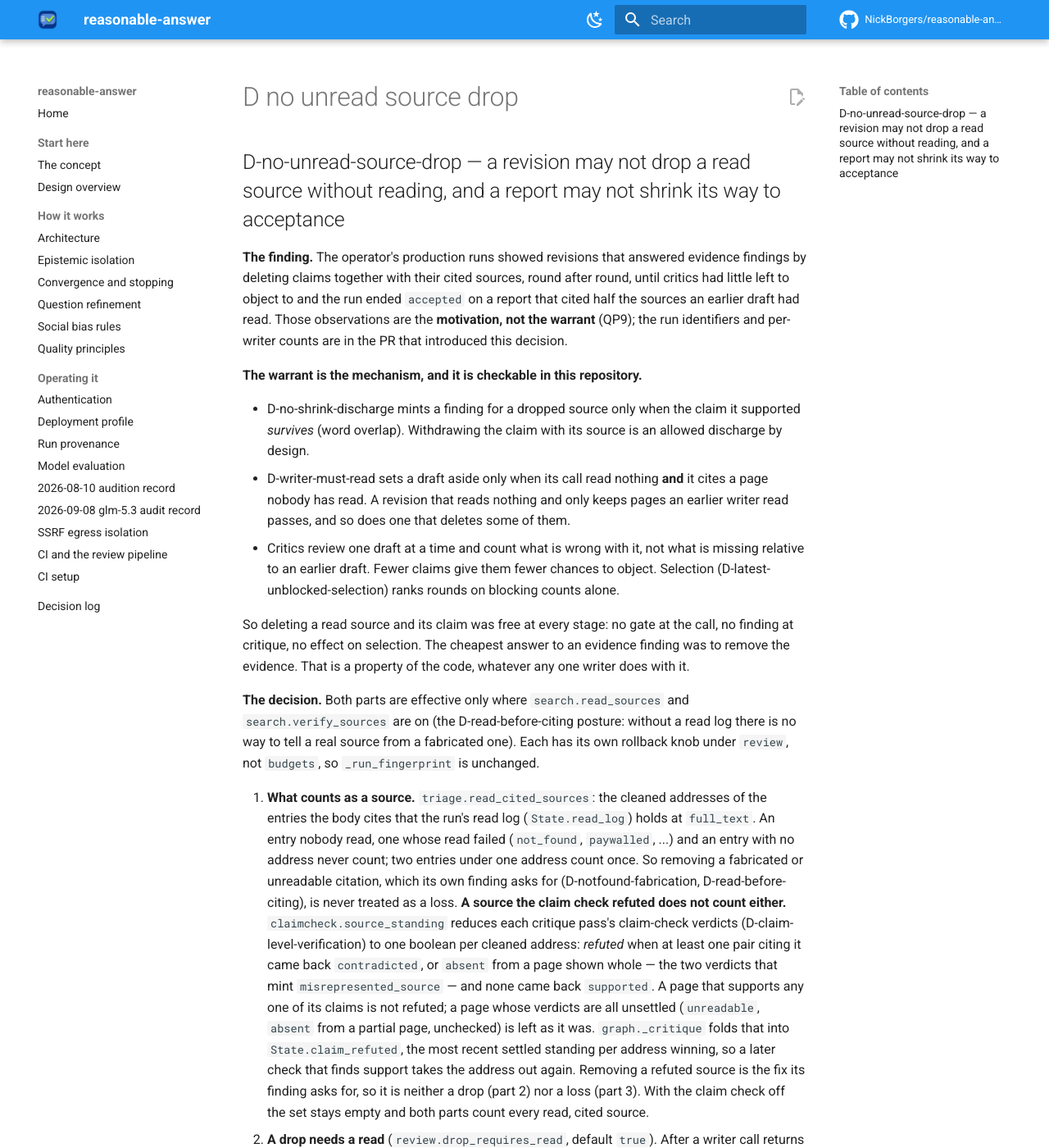
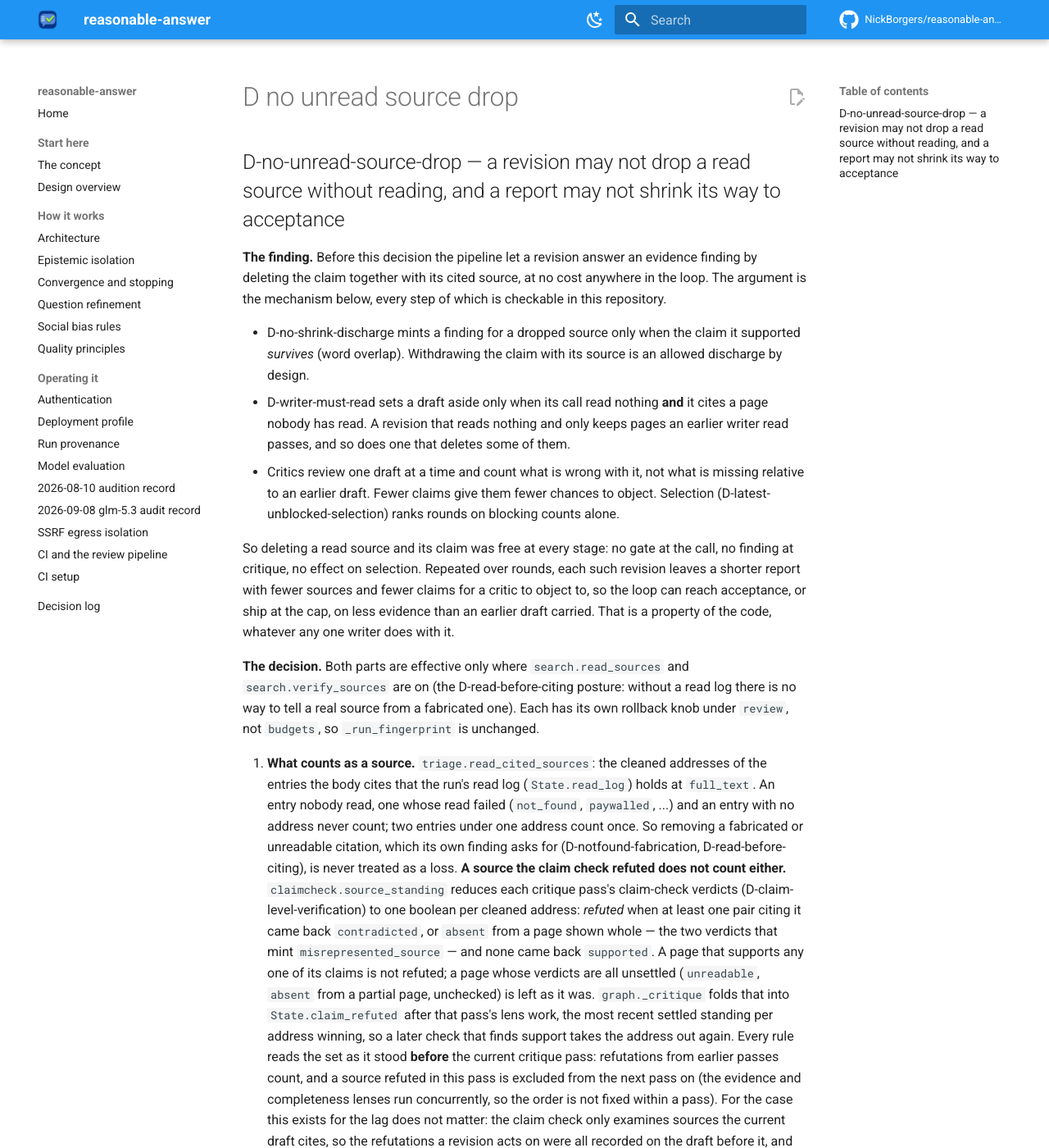
Before and after one commit to NickBorgers/reasonable-answer, an MkDocs documentation site: the page built from docs/decisions/D-no-unread-source-drop.md, in a window 1280 px wide and 1400 px high. Shown: the whole window at 82% size. Built offline with MkDocs 1.6.1 and Material for MkDocs 9.7.7, drawn with Linux system fonts in a browser that asks for light colours; comment, search, counter and statistics services are not loaded; some of the changed text lies outside the part shown.

Commit message:
docs(decisions): argue the shrink rule from mechanism and name the refutation lag (D-no-unread-source-drop)
- the decision's finding is now a mechanism argument only: what the
  loop allowed and why that lets a report shrink; no production counts
- every statement of the refutation rule now says what the code does:
  rules read claim_refuted from earlier critique passes, and a source
  refuted in the current pass leaves the peak from the next pass on;
  the lag is a named residual (it can delay a finding, never add one)

Co-Authored-By: Claude Opus 5.5 <noreply@anthropic.com>

```diff
--- a/docs/decisions/D-no-unread-source-drop.md
+++ b/docs/decisions/D-no-unread-source-drop.md
@@ -1,12 +1,8 @@
 ## D-no-unread-source-drop — a revision may not drop a read source without reading, and a report may not shrink its way to acceptance
 
-**The finding.** The operator's production runs showed revisions that answered evidence findings by
-deleting claims together with their cited sources, round after round, until critics had little left to
-object to and the run ended `accepted` on a report that cited half the sources an earlier draft had read.
-Those observations are the **motivation, not the warrant** (QP9); the run identifiers and per-writer
-counts are in the PR that introduced this decision.
-
-**The warrant is the mechanism, and it is checkable in this repository.**
+**The finding.** Before this decision the pipeline let a revision answer an evidence finding by deleting
+the claim together with its cited source, at no cost anywhere in the loop. The argument is the mechanism
+below, every step of which is checkable in this repository.
 
 - D-no-shrink-discharge mints a finding for a dropped source only when the claim it supported
   *survives* (word overlap). Withdrawing the claim with its source is an allowed discharge by design.
@@ -18,8 +14,10 @@ counts are in the PR that introduced this decision.
   (D-latest-unblocked-selection) ranks rounds on blocking counts alone.
 
 So deleting a read source and its claim was free at every stage: no gate at the call, no finding at
-critique, no effect on selection. The cheapest answer to an evidence finding was to remove the
-evidence. That is a property of the code, whatever any one writer does with it.
+critique, no effect on selection. Repeated over rounds, each such revision leaves a shorter report with
+fewer sources and fewer claims for a critic to object to, so the loop can reach acceptance, or ship at
+the cap, on less evidence than an earlier draft carried. That is a property of the code, whatever any
+one writer does with it.
 
 **The decision.** Both parts are effective only where `search.read_sources` and
 `search.verify_sources` are on (the D-read-before-citing posture: without a read log there is no way to
@@ -37,10 +35,16 @@ tell a real source from a fabricated one). Each has its own rollback knob under
    whole — the two verdicts that mint `misrepresented_source` — and none came back `supported`. A page
    that supports any one of its claims is not refuted; a page whose verdicts are all unsettled
    (`unreadable`, `absent` from a partial page, unchecked) is left as it was. `graph._critique` folds that
-   into `State.claim_refuted`, the most recent settled standing per address winning, so a later check
-   that finds support takes the address out again. Removing a refuted source is the fix its finding asks
-   for, so it is neither a drop (part 2) nor a loss (part 3). With the claim check off the set stays empty
-   and both parts count every read, cited source.
+   into `State.claim_refuted` after that pass's lens work, the most recent settled standing per address
+   winning, so a later check that finds support takes the address out again. Every rule reads the set as
+   it stood **before** the current critique pass: refutations from earlier passes count, and a source
+   refuted in this pass is excluded from the next pass on (the evidence and completeness lenses run
+   concurrently, so the order is not fixed within a pass). For the case this exists for the lag does not
+   matter: the claim check only examines sources the current draft cites, so the refutations a revision
+   acts on were all recorded on the draft before it, and the drop gate in `generate` already sees them.
+   Removing a source refuted on an earlier pass is the fix its finding asks for, so it is neither a drop
+   (part 2) nor a loss (part 3). With the claim check off the set stays empty and both parts count every
+   read, cited source.
 2. **A drop needs a read** (`review.drop_requires_read`, default `true`). After a writer call returns a
    usable revision — not a first draft, not a polish pass — it is set aside when (a) the call completed
    no `read_source` at `full_text` and (b) it stops citing at least one source that the previous draft
@@ -75,7 +79,7 @@ tell a real source from a fabricated one). Each has its own rollback knob under
    not their number. `incomplete_answer` is the category for an answer that leaves out what it could
    have said from material in reach, and the critic prompt already limits it to fixes available inside
    the report; the peak shows they are.
-5. **Why `blocking`, above the `major` floor.** Production runs `review.selection: latest_unblocked`,
+5. **Why `blocking`, above the `major` floor.** The shipped roster sets `review.selection: latest_unblocked`,
    which ranks on blocking alone (D-latest-unblocked-selection). A `major` would stop acceptance of the
    shrunken draft but, at the hard cap, would not stop it from shipping over the fuller earlier draft —
    which is the outcome this decision exists to prevent. Minting above the floor is an escalation, which
@@ -121,8 +125,11 @@ called misrepresented, still counts toward the peak, and so does every source wh
 off; a report that removes half of such sources must find replacements. The threshold is set so that
 removing one never does this on a bibliography of three or more. A source refuted for one claim and
 supported for another is not refuted: dropping it entirely also drops the supported claim's evidence.
-(3) The backstop can be met by citing read pages that support little;
-claim checking and the evidence critic judge that, not this rule. (4) With reading or verification off,
+(3) A source refuted in the current critique pass still counts toward that pass's
+peak and current count; it leaves both from the next pass on. Such a source is still cited by the draft
+under review, so it raises the current count at least as much as the peak and its floor: the lag can
+delay a finding by one pass, never add one. (4) The backstop can be met by citing read pages that support little;
+claim checking and the evidence critic judge that, not this rule. (5) With reading or verification off,
 neither part runs: there is no read log to tell a fabricated source from a real one.
 
 **Rollback.** `review.drop_requires_read: false` removes the call gate and its event fields;
```
Also changed, not shown: README.md (+1 -1 lines), docs/architecture.md (+2 -1 lines), docs/concepts.md (+3 -2 lines), docs/convergence.md (+3 -2 lines), docs/isolation.md (+2 -2 lines), docs/quality-principles.md (+1 -1 lines), 3 other files.
